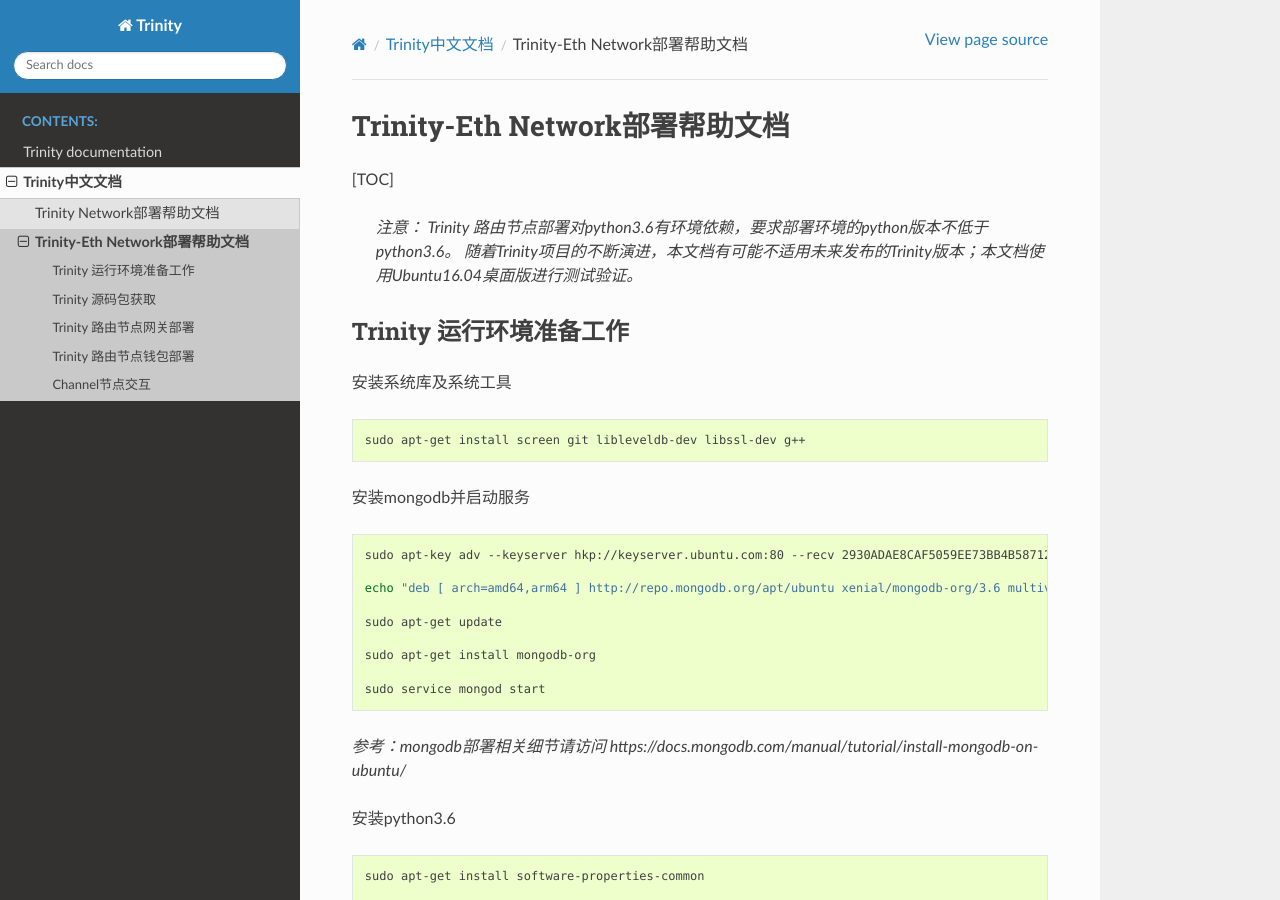
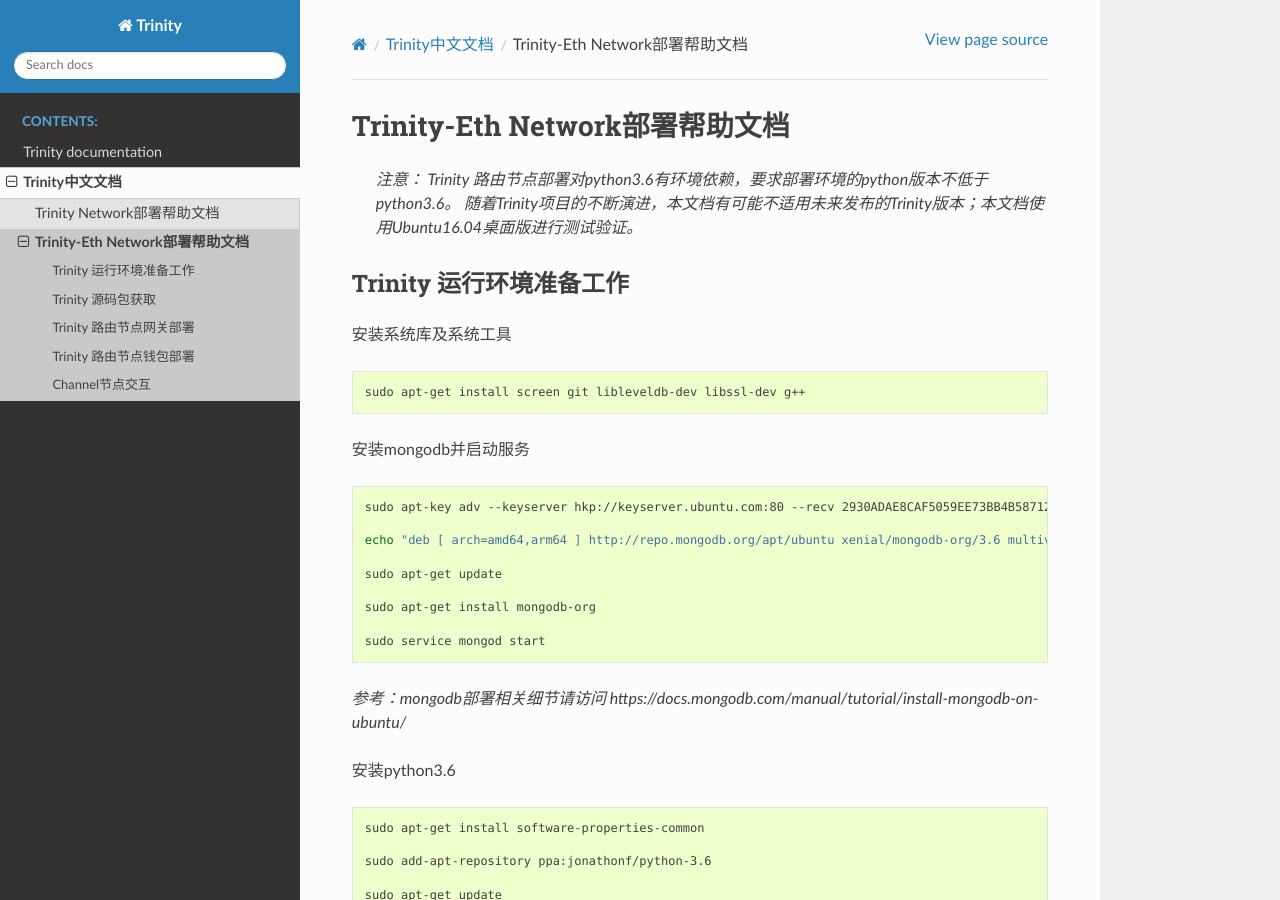
Before and after one commit to trinity-project/documentation, a Sphinx documentation site: the page built from source/zh-CN/Trinity_Eth_Deployment_Guide_zh.md, in a window 1280 px wide and 900 px high. Built offline with Sphinx 7.4.7 and the Read the Docs theme 2.0.0, drawn with Linux system fonts in a browser that asks for light colours.

Commit message:
fix some words

```diff
--- a/source/zh-CN/Trinity_Eth_Deployment_Guide_zh.md
+++ b/source/zh-CN/Trinity_Eth_Deployment_Guide_zh.md
@@ -1,10 +1,8 @@
 # Trinity-Eth Network部署帮助文档
 
-[TOC]
-
 > *注意：
-Trinity 路由节点部署对python3.6有环境依赖，要求部署环境的python版本不低于python3.6。
-随着Trinity项目的不断演进，本文档有可能不适用未来发布的Trinity版本；本文档使用Ubuntu16.04桌面版进行测试验证。*
+> Trinity 路由节点部署对python3.6有环境依赖，要求部署环境的python版本不低于python3.6。
+> 随着Trinity项目的不断演进，本文档有可能不适用未来发布的Trinity版本；本文档使用Ubuntu16.04桌面版进行测试验证。*
 
 ## Trinity 运行环境准备工作
 
```
Also changed, not shown: source/en-EN/Trinity_Eth_Deployment_Guide_en.md (+4 -3 lines).
